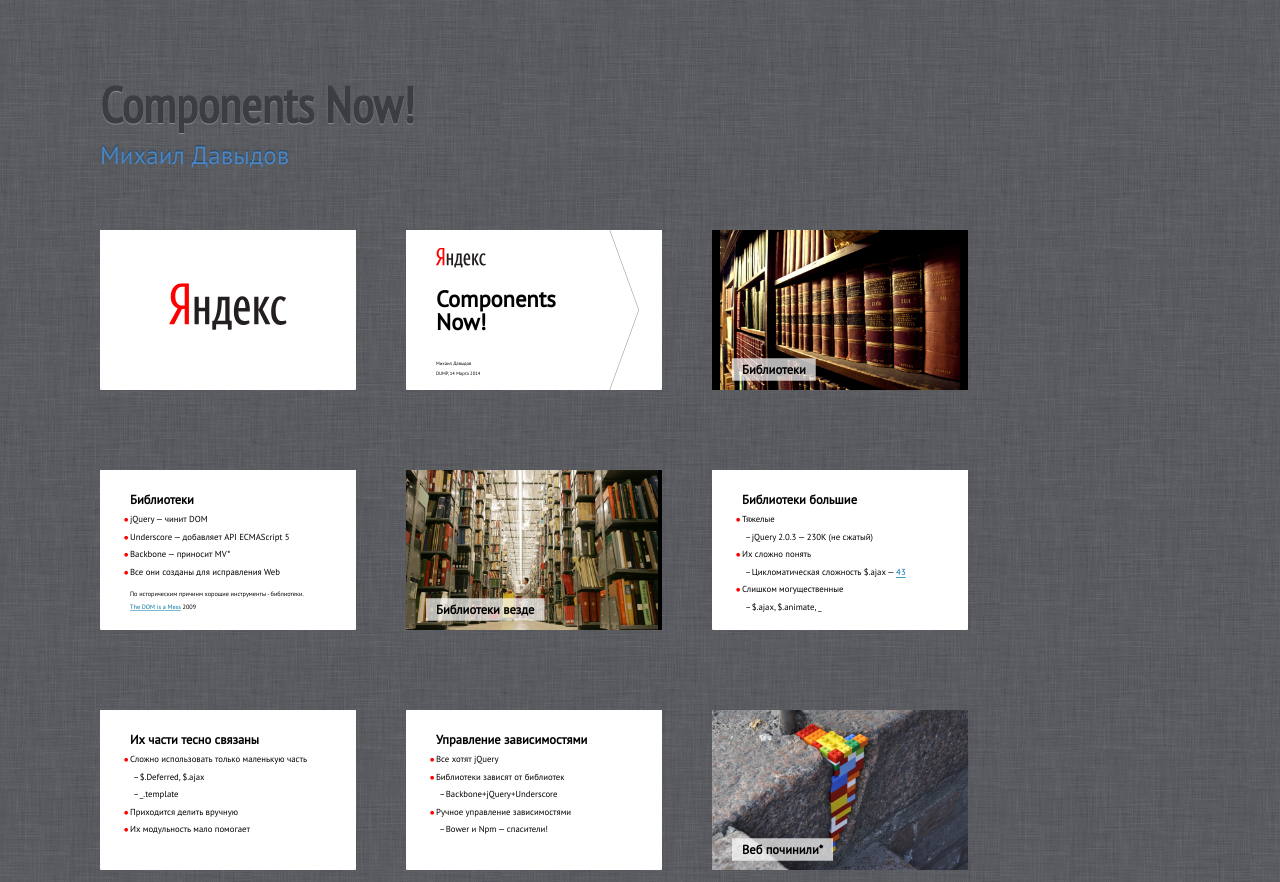
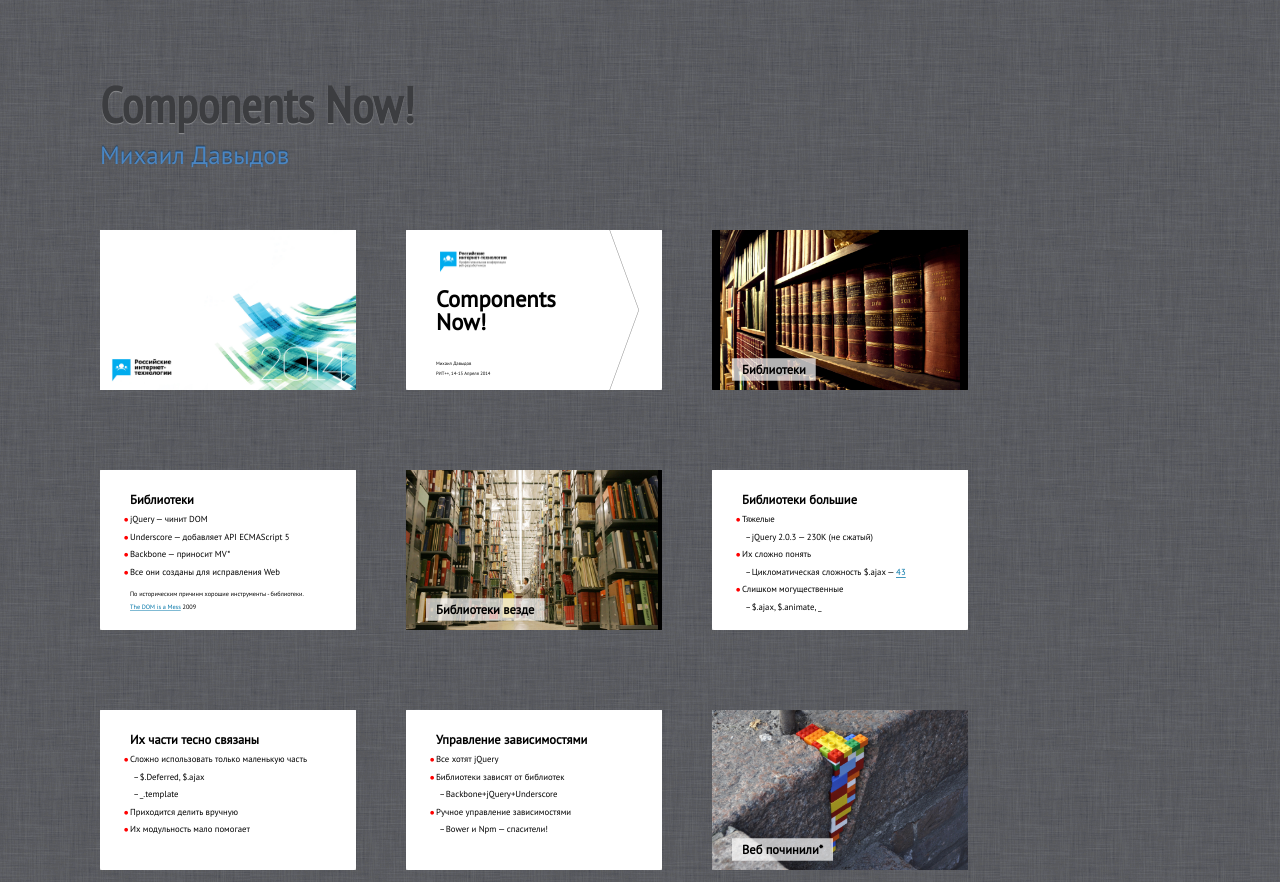
Before and after one commit to azproduction/talk-components-now, a plain HTML site: page ru/index.html in a window 1280 px wide. Shown: the top 882 px of the page. Drawn offline with Linux system fonts and the light colour scheme; a web font is replaced by a local one.

Commit message:
rit style

```diff
--- a/ru/index.html
+++ b/ru/index.html
@@ -15,16 +15,16 @@
 		<a href="http://twitter.com/azproduction">Михаил Давыдов</a>
 	</header>
 
-	<section class="slide null">
-		<img src="../images/yandex_lang_ru.svg" class="yandex"/>
+	<section class="slide cover h c">
+        <div><img src="../images/rit_bg.jpg"/></div>
 	</section>
 
     <section class="slide first"><div class="arrow">
-    	<img src="../images/yandex_lang_ru.svg" class="yandex"/>
+    	<img src="../images/rit_logo.png"/>
 		<h2>Components Now!</h2>
         <div class="info">
             <p class="author">Михаил Давыдов</p>
-            <p class="location">DUMP, 14 Марта 2014</p>
+            <p class="location">РИТ++, 14-15 Апреля 2014</p>
         </div>
     </div></section>
 
@@ -608,7 +608,7 @@
     <section class="slide">
         <h2>Полезные ресусы</h2>
         <ul>
-            <li><a href="http://bit.ly/1dUEgZB">Rjl my-share</a></li>
+            <li><a href="http://bit.ly/1dUEgZB">Живой пример my-share</a></li>
             <li><a href="http://youmightnotneedjquery.com/">You might not need jQuery</a></li>
             <li><a href="http://bem.info/">BEM Методология</a></li>
             <li><a href="http://www.webcomponentsshift.com/">Web Components</a></li>
```
Also changed, not shown: images/rit_bg.jpg (added), images/rit_logo.png (added).
